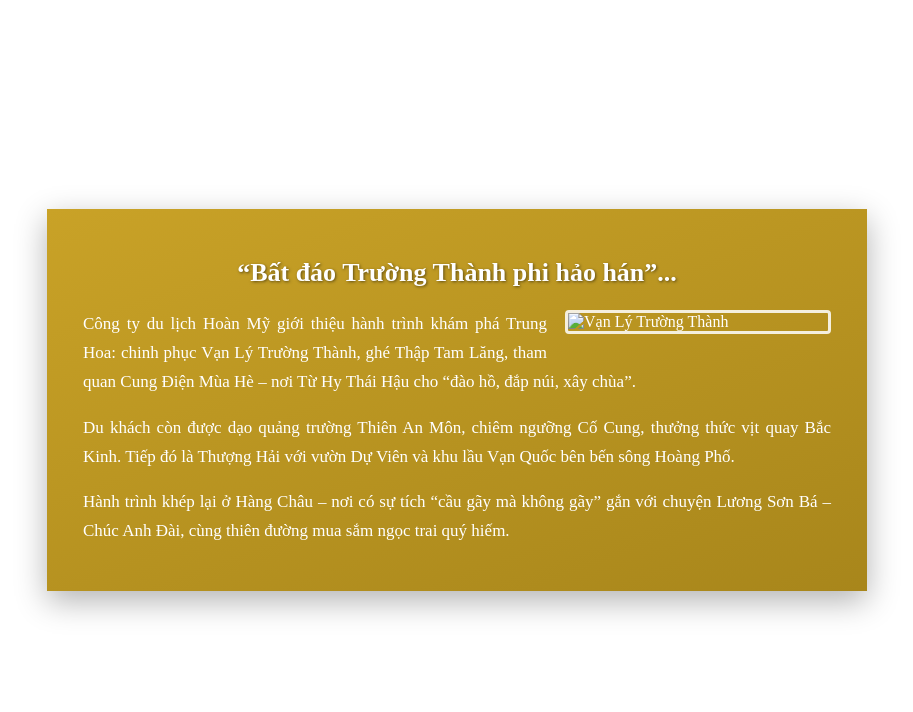
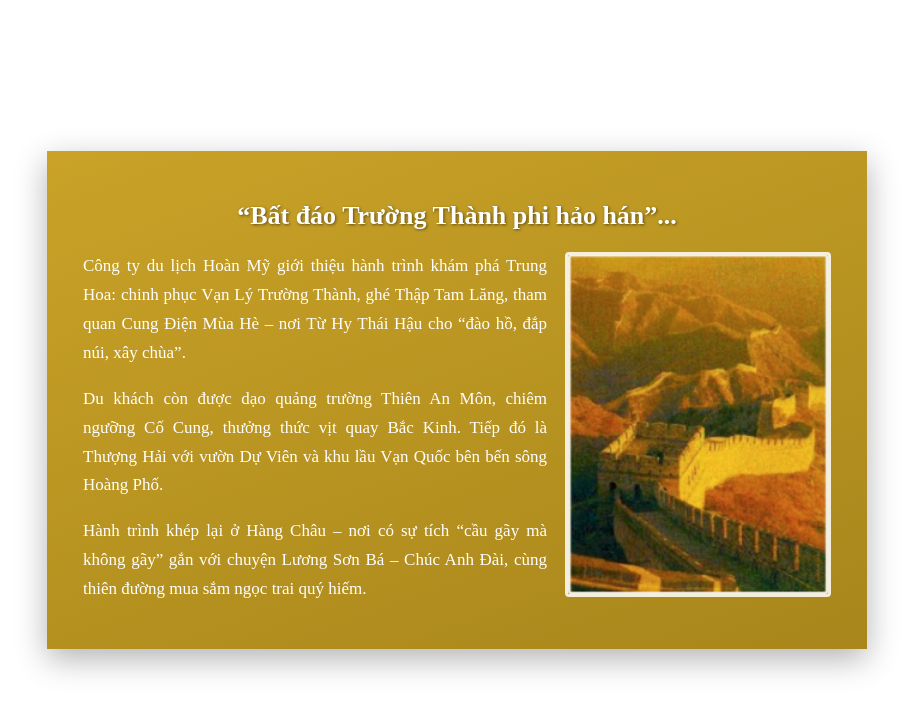
Before and after one commit to nghhuyen129-web/cse122-2551261039, a plain HTML site: page ex02/index.html in a window 1280 px wide. Shown: the whole page, without its empty margins (183-1096 px from the left). Drawn offline with Linux system fonts and the light colour scheme.

Commit message:
Update image source path in index.html

```diff
--- a/ex02/index.html
+++ b/ex02/index.html
@@ -49,7 +49,7 @@
   <article class="banner">
     <h1>“Bất đáo Trường Thành phi hảo hán”...</h1>
 
-    <img class="anh-noi" src="Anh/Bai02/greatwall.jpg" alt="Vạn Lý Trường Thành">
+    <img class="anh-noi" src="greatwall.jpg" alt="Vạn Lý Trường Thành">
 
     <p>
       Công ty du lịch Hoàn Mỹ giới thiệu hành trình khám phá Trung Hoa: chinh phục Vạn Lý Trường Thành, ghé Thập Tam Lăng, tham quan Cung Điện Mùa Hè – nơi Từ Hy Thái Hậu cho “đào hồ, đắp núi, xây chùa”.
```
